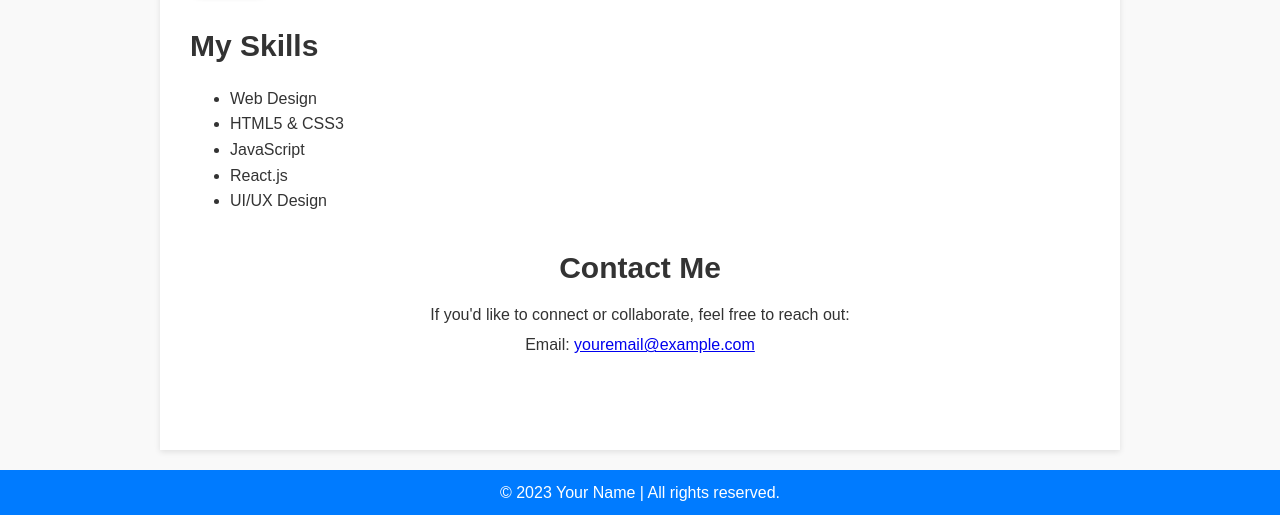
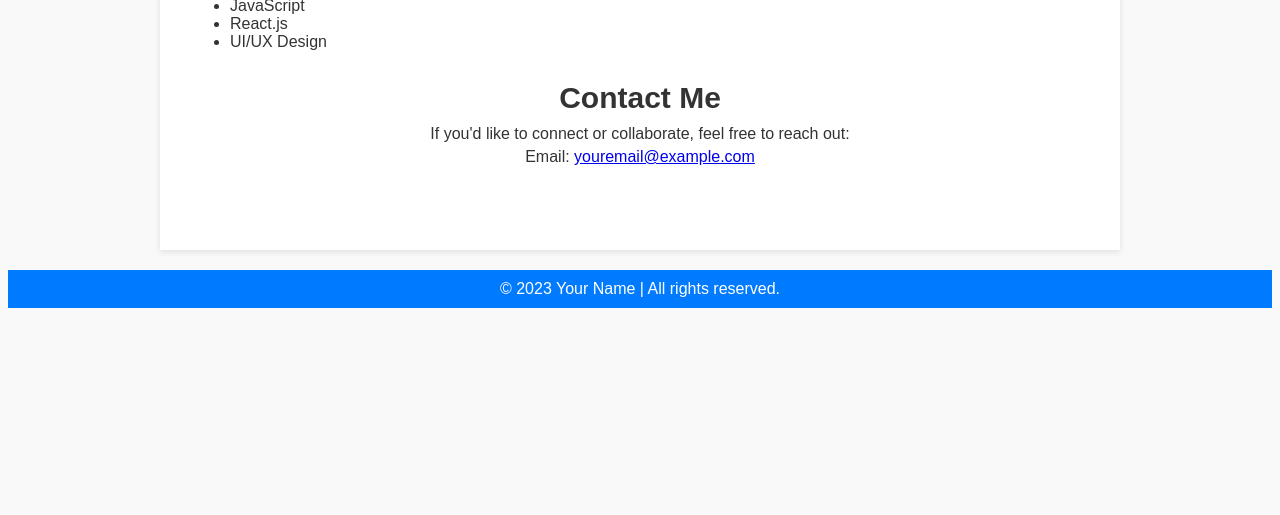
Before and after one commit to Bhushandixit/html-tasks, a plain HTML site: page form.html in a window 1280 px wide. Shown: the part 786-1301 px from the top of the page. After the commit the page ends 1102 px from the top, so only its background shows below. Drawn offline with Linux system fonts and the light colour scheme.

Commit message:
Removed styling from CSS

```diff
--- a/form.html
+++ b/form.html
@@ -11,9 +11,7 @@
 
         body {
             font-family: Arial, sans-serif;
-            line-height: 1.6;
-            margin: 0;
-            padding: 0;
+
             background-color: #f9f9f9;
             color: #333;
         }
```
